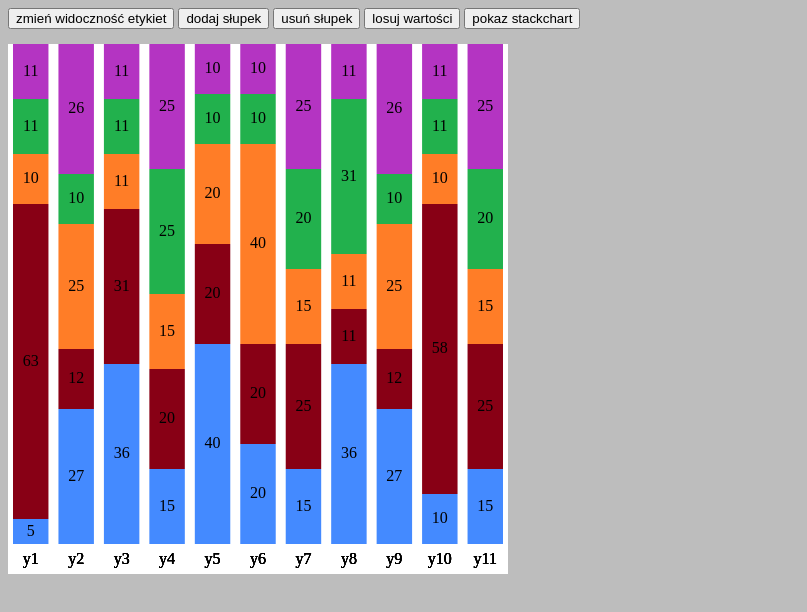
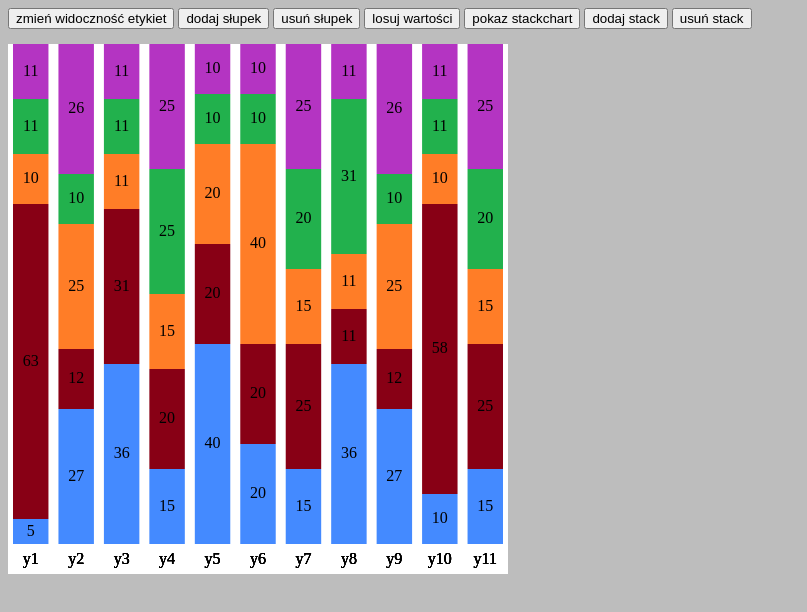
Before and after one commit to ruscin/D3-exercises, a plain HTML site: page src/index.html in a window 1280 px wide. Shown: the whole page, without its empty margins (0-807 px from the left). Drawn offline with nearby package versions, Linux system fonts and the light colour scheme.

Commit message:
add "addStack" & "deleteStack" functions

```diff
--- a/src/index.html
+++ b/src/index.html
@@ -19,6 +19,8 @@
         <button onclick="generateNumbers()">losuj wartości</button>
         <button id="changeChartButton" onclick="changeChart();
             changeButtonText(this.id)">pokaz stackchart</button>
+        <button onclick="addStack()">dodaj stack</button>
+        <button onclick="deleteStack()">usuń stack</button>
         <script
             src="//cdnjs.cloudflare.com/ajax/libs/ramda/0.25.0/ramda.min.js"></script>
         <script src="https://cdnjs.cloudflare.com/ajax/libs/d3/3.5.17/d3.min.js"
--- a/src/js/script.js
+++ b/src/js/script.js
@@ -252,14 +252,46 @@ const changeButtonText = (button_id) => {
     text.data == "pokaz stackchart" ? "pokaz barchart" : "pokaz stackchart";
 };
 
+const addStack = () => {
+  if (chartType === 1) {
+    stackedDataset[stackedDataset.length - 1].values = randomInts(
+      stackedDataset[stackedDataset.length - 1].values.length + 1,
+      5,
+      100,
+      100,
+      100
+    );
+  }
+
+
+  callDraw();
+};
+const deleteStack = () => {
+  if (
+    chartType === 1 &&
+    stackedDataset[stackedDataset.length - 1].values.length > 1
+  ) {
+    stackedDataset[stackedDataset.length - 1].values.pop();
+    stackedDataset[stackedDataset.length - 1].values = randomInts(
+      stackedDataset[stackedDataset.length - 1].values.length,
+      5,
+      100,
+      100,
+      100
+    );
+  }
+
+  callDraw();
+};
 const kotek = countPositions(stackedDataset, "stackedChart");
 const piesek = countPositions(dataset, "barChart");
 
 console.log(kotek);
 draw(kotek, LabelsOn);
 
-//TODO add addStack/deleteStack func
 
 //TODO refactoring??
 
 //TODO fix id rendering for stackedChart
+
+//TODO add comments
```
